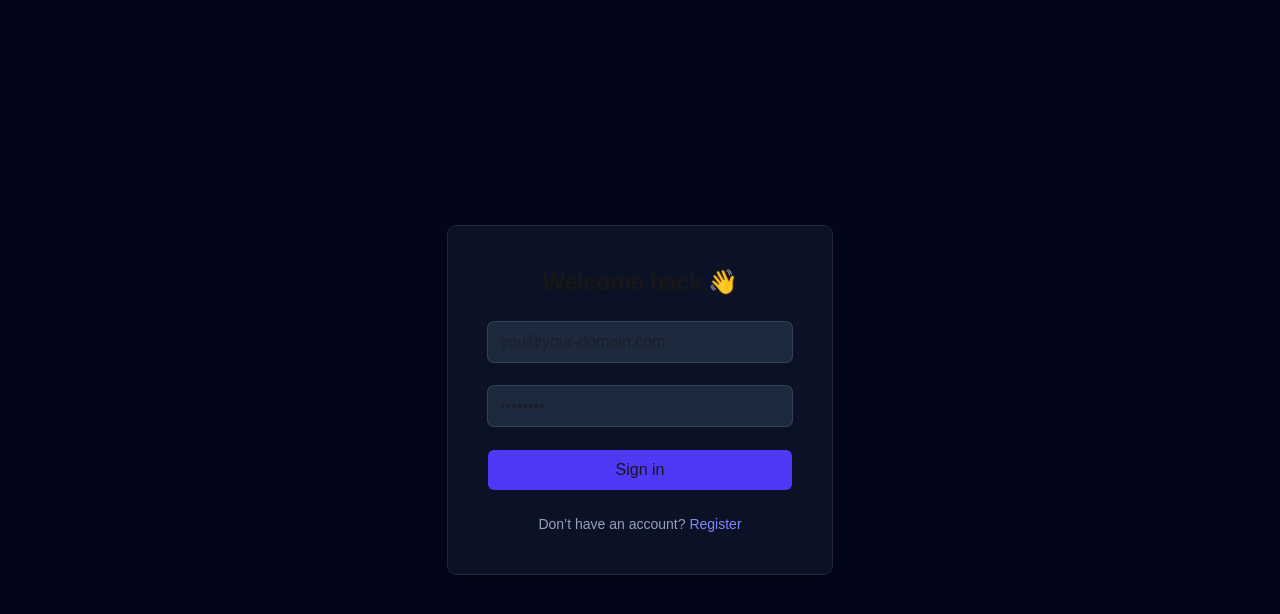
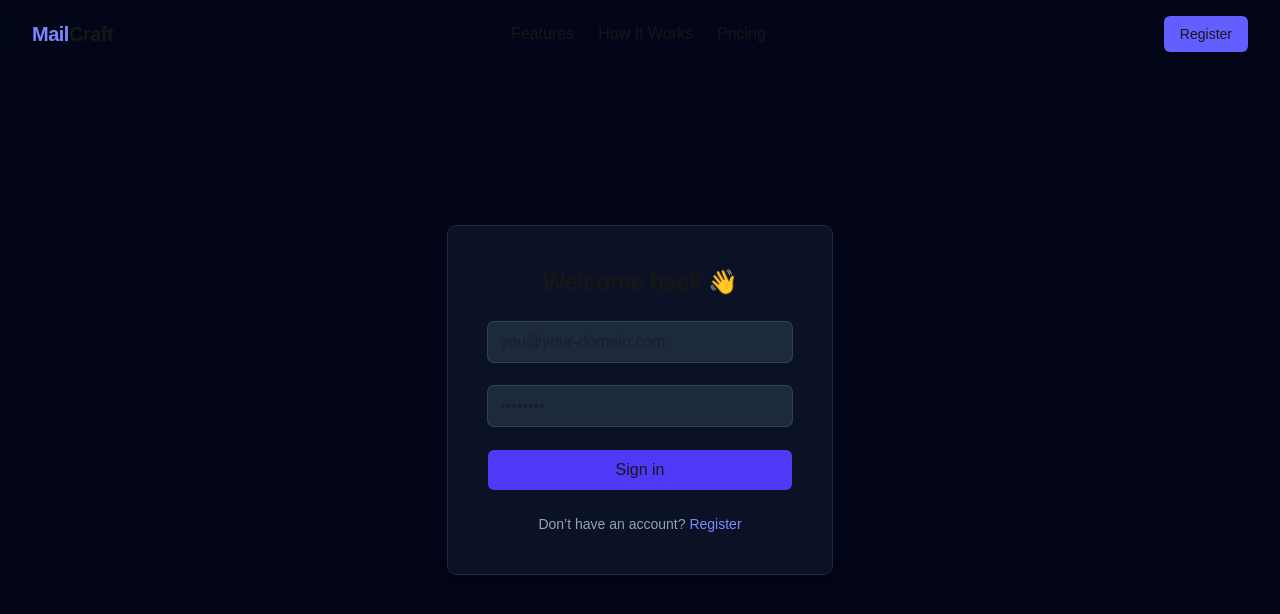
Before and after one commit to Dhruvil-Rangani/ai-powered-email-app, a Next.js app in the folder email-app-frontend/: page /login in a window 1280 px wide. Shown: the top 614 px of the page. Built offline with nearby package versions, Linux system fonts and the light colour scheme; no server answers.

Commit message:
added navbar to login/register

```diff
--- a/email-app-frontend/src/app/login/page.tsx
+++ b/email-app-frontend/src/app/login/page.tsx
@@ -4,6 +4,7 @@ import { motion } from 'framer-motion';
 import { useAuth } from '@/contexts/AuthContext';
 import { useRouter } from 'next/navigation';
 import Link from 'next/link';
+import Navbar from '@/components/Navbar';
 
 type LoginForm = { email: string; password: string };
 
@@ -23,6 +24,8 @@ export default function Login() {
   }
 
   return (
+    <>
+    <Navbar />
     <main className="flex min-h-screen items-center justify-center bg-slate-950">
       <motion.form
         onSubmit={handleSubmit(onSubmit)}
@@ -61,5 +64,6 @@ export default function Login() {
         </p>
       </motion.form>
     </main>
+    </>
   );
 }
--- a/email-app-frontend/src/app/register/page.tsx
+++ b/email-app-frontend/src/app/register/page.tsx
@@ -4,6 +4,7 @@ import { motion } from 'framer-motion';
 import { useAuth } from '@/contexts/AuthContext';
 import { useRouter } from 'next/navigation';
 import Link from 'next/link';
+import Navbar from '@/components/Navbar';
 
 type RegisterForm = { email: string; password: string };
 
@@ -22,6 +23,8 @@ export default function Register() {
   }
 
   return (
+    <>
+    <Navbar />
     <main className="flex min-h-screen items-center justify-center bg-slate-950">
       <motion.form
         onSubmit={handleSubmit(onSubmit)}
@@ -60,5 +63,6 @@ export default function Register() {
         </p>
       </motion.form>
     </main>
+    </>
   );
 }
--- a/email-app-frontend/src/components/Navbar.tsx
+++ b/email-app-frontend/src/components/Navbar.tsx
@@ -1,8 +1,14 @@
 'use client';
 import Link from 'next/link';
 import { motion } from 'framer-motion';
+import { usePathname } from 'next/navigation';
 
 export default function Navbar() {
+    const pathname = usePathname();
+
+    const isLoginPage = pathname === '/login';
+    const isRegisterPage = pathname === '/register';
+
   return (
     <motion.nav
       className="fixed inset-x-0 top-0 z-30 flex items-center justify-between px-8 py-4 backdrop-blur-md"
@@ -20,12 +26,21 @@ export default function Navbar() {
         <Link href="#pricing" className="hover:text-indigo-300">Pricing</Link>
       </div>
 
+      {isLoginPage ? (
+        <Link
+          href="/register"
+          className="rounded-md bg-indigo-500 px-4 py-2 text-sm font-medium hover:bg-indigo-400"
+        >
+          Register
+        </Link>
+      ) : isRegisterPage ? (
         <Link
           href="/login"
           className="rounded-md bg-indigo-500 px-4 py-2 text-sm font-medium hover:bg-indigo-400"
         >
           Login
         </Link>
+      ) : null}
     </motion.nav>
   );
 }
```
Lines whose indentation alone changed are shown as unchanged.
